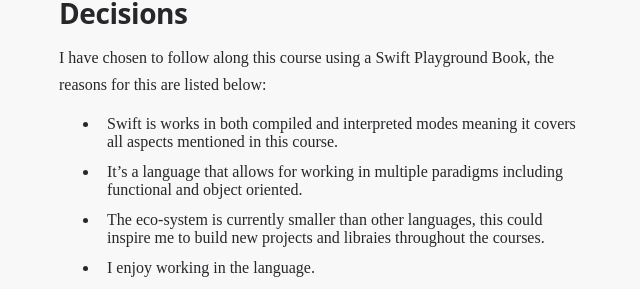
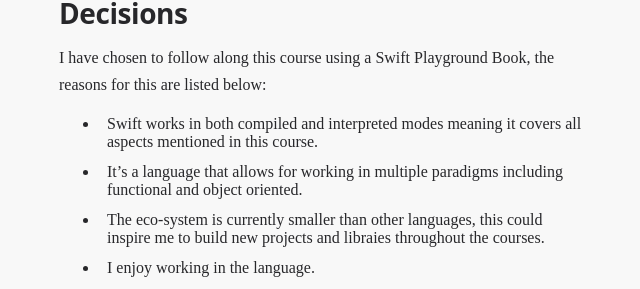
Before and after one commit to maclong9/comp-sci, a Jekyll site: the page built from docs/index.md, in a window 1280 px wide and 900 px high, scrolled down 701 px. Shown: the part 145-434 px from the top of the window, without its empty margins (317-957 px from the left). Built offline with Jekyll 4.4.1, drawn with Linux system fonts in a browser that asks for light colours; our own code applies the rules of GitHub Pages for plain Markdown files.

```diff
--- a/docs/index.md
+++ b/docs/index.md
@@ -31,7 +31,7 @@ The guide answers these questions:
 
 I have chosen to follow along this course using a Swift Playground Book, the reasons for this are listed below:
 
-- Swift is works in both compiled and interpreted modes meaning it covers all aspects mentioned in this course.
+- Swift works in both compiled and interpreted modes meaning it covers all aspects mentioned in this course.
 - It's a language that allows for working in multiple paradigms including functional and object oriented.
 - The eco-system is currently smaller than other languages, this could inspire me to build new projects and libraies throughout the courses.
 - I enjoy working in the language.
```
